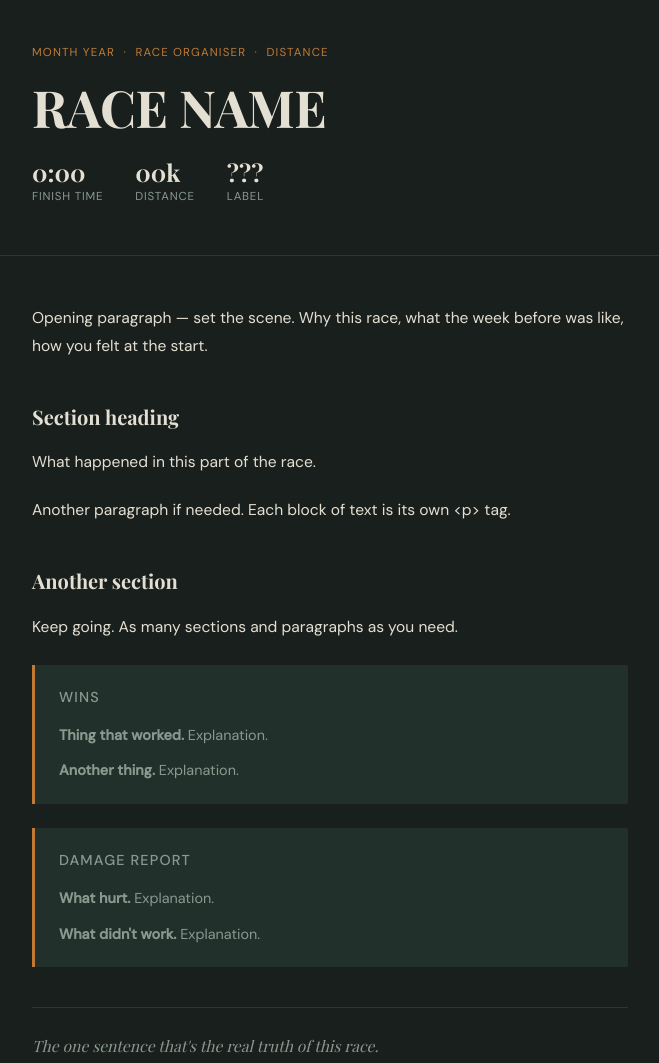
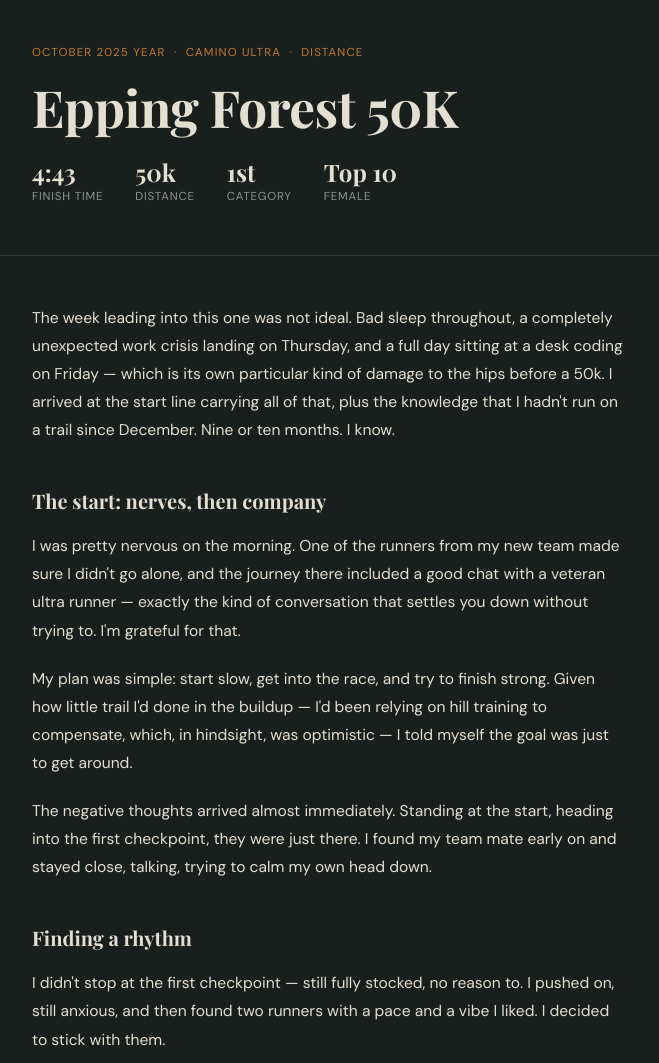
Before and after one commit to VirSicas/ultra-notes, a plain HTML site: page reports/epping-forest-50k.html in a window 1280 px wide. Shown: the part 88-1151 px from the top of the page, without its empty margins (310-969 px from the left). Drawn offline with nearby package versions, Linux system fonts and the light colour scheme; a web font is replaced by a local one.

Commit message:
reports done

```diff
--- a/reports/epping-forest-50k.html
+++ b/reports/epping-forest-50k.html
@@ -3,7 +3,7 @@
 <head>
   <meta charset="UTF-8">
   <meta name="viewport" content="width=device-width, initial-scale=1.0">
-  <title>RACE NAME — Trail and Error</title>  <!-- CHANGE: race name -->
+  <title>Epping Forest 50K — Trail and Error</title>  <!-- CHANGE: race name -->
   <link rel="preconnect" href="https://fonts.googleapis.com">
   <link rel="preconnect" href="https://fonts.gstatic.com" crossorigin>
   <link href="https://fonts.googleapis.com/css2?family=Playfair+Display:ital,wght@0,400;0,700;1,400&family=DM+Sans:ital,wght@0,300;0,400;0,500;1,300&display=swap" rel="stylesheet">
@@ -212,27 +212,32 @@
 <div class="report-header">
 
   <!-- Month Year · Race organiser · Distance -->
-  <p class="report-eyebrow">MONTH YEAR &nbsp;·&nbsp; RACE ORGANISER &nbsp;·&nbsp; DISTANCE</p>
+  <p class="report-eyebrow">October 2025 YEAR &nbsp;·&nbsp; Camino Ultra &nbsp;·&nbsp; DISTANCE</p>
 
   <!-- Race name -->
-  <h1>RACE NAME</h1>
+  <h1>Epping Forest 50K</h1>
 
   <!-- Stats: add or remove stat-block entries as needed -->
   <div class="report-stats">
 
     <div class="stat-block">
-      <span class="stat-value">0:00</span>      <!-- finish time -->
+      <span class="stat-value">4:43</span>      <!-- finish time -->
       <span class="stat-label">Finish time</span>
     </div>
 
     <div class="stat-block">
-      <span class="stat-value">00k</span>       <!-- distance -->
+      <span class="stat-value">50k</span>       <!-- distance -->
       <span class="stat-label">Distance</span>
     </div>
 
     <div class="stat-block">
-      <span class="stat-value">???</span>       <!-- anything honest: position, weather, cokes consumed -->
-      <span class="stat-label">LABEL</span>
+      <span class="stat-value">1st</span>       <!-- anything honest: position, weather, cokes consumed -->
+      <span class="stat-label">Category</span>
+    </div>
+
+    <div class="stat-block">
+      <span class="stat-value">Top 10</span>       <!-- anything honest: position, weather, cokes consumed -->
+      <span class="stat-label">Female</span>
     </div>
 
   </div>
@@ -252,35 +257,56 @@
      ═══════════════════════════════════════════ -->
 <div class="report-body">
 
-  <p>Opening paragraph — set the scene. Why this race, what the week before was like, how you felt at the start.</p>
+  <p>The week leading into this one was not ideal. Bad sleep throughout, a completely unexpected work crisis landing on Thursday, and a full day sitting at a desk coding on Friday — which is its own particular kind of damage to the hips before a 50k. I arrived at the start line carrying all of that, plus the knowledge that I hadn't run on a trail since December. Nine or ten months. I know.</p>
 
-  <h2>Section heading</h2>
+  <h2>The start: nerves, then company</h2>
 
-  <p>What happened in this part of the race.</p>
+  <p>I was pretty nervous on the morning. One of the runners from my new team made sure I didn't go alone, and the journey there included a good chat with a veteran ultra runner — exactly the kind of conversation that settles you down without trying to. I'm grateful for that.</p>
 
-  <p>Another paragraph if needed. Each block of text is its own &lt;p&gt; tag.</p>
+  <p>My plan was simple: start slow, get into the race, and try to finish strong. Given how little trail I'd done in the buildup — I'd been relying on hill training to compensate, which, in hindsight, was optimistic — I told myself the goal was just to get around.</p>
 
-  <h2>Another section</h2>
+  <p>The negative thoughts arrived almost immediately. Standing at the start, heading into the first checkpoint, they were just there. I found my team mate early on and stayed close, talking, trying to calm my own head down.</p>
 
-  <p>Keep going. As many sections and paragraphs as you need.</p>
+  <h2>Finding a rhythm</h2>
+
+  <p>I didn't stop at the first checkpoint — still fully stocked, no reason to. I pushed on, still anxious, and then found two runners with a pace and a vibe I liked. I decided to stick with them.</p>
+
+  <p>One was doing a 50k for the first time. The other was a seasoned ultra runner who knew this race well. We chatted. We walked the hills. I took on more nutrition. And slowly, somewhere in that middle section, the anxiety loosened its grip and I started to actually enjoy myself.</p>
+
+  <p>The caffeine kicked in properly and I felt genuinely good. I left the checkpoint ahead of them, moving well. The section around the 25k mark — watching runners come back towards you, throwing high fives, knowing you're heading back — was one of those moments that reminds you why you sign up for these things. Time disappeared.</p>
+
+  <h2>The third checkpoint and Simon</h2>
+
+  <p>At the third checkpoint I had two cups of electrolyte, which wasn't enough, and a memorable conversation with Simon about, among other things, poo. Race priorities.</p>
+
+  <p>My stomach felt oddly full but I was still thirsty, and I knew I needed another gel and didn't take one. That combination — overfull gut, under-fuelled muscles, no more trail legs — started to show. I took two wrong turns. Not the race's fault; I was tired and lost in my own head and genuinely couldn't interpret what my watch was telling me. The second time I dragged some nearby runners the wrong way with me, which I still feel guilty about. Both times, Simon found me and corrected the route. That man's sense of orientation may have saved my race.</p>
+
+  <h2>The last 7k</h2>
+
+  <p>The last 7k were very hard mentally. My calves had nothing left — not because I'm weak in that area generally, but because trail running uses them in a completely different way and mine hadn't seen proper trail since the previous winter. I had to stop, walk, and give myself an actual out-loud pep talk at one point.</p>
+
+  <p>I switched my watch to countdown mode and ground it out to the finish.</p>
+
 
 
   <!-- CALLOUT BLOCK — good for wins, damage, takeaways. Copy and reuse. -->
   <div class="callout">
     <p class="callout-title">Wins</p>                         <!-- CHANGE: title -->
-    <p><strong>Thing that worked.</strong> Explanation.</p>   <!-- CHANGE: content -->
-    <p><strong>Another thing.</strong> Explanation.</p>
+    <p><strong>Thing that worked.</strong> The race itself — beautiful route, fully stocked checkpoints, well-marked, and genuinely the friendliest atmosphere. I'd recommend it to anyone without hesitation and I'll be back.</p>   <!-- CHANGE: content -->
+    <p><strong>Another thing.</strong> The social running in the middle section: finding people with the right pace and vibe, walking hills together, chatting. That's what pulled me out of a very anxious first half and probably saved the whole race.</p>
+
   </div>
 
   <div class="callout">
-    <p class="callout-title">Damage report</p>
-    <p><strong>What hurt.</strong> Explanation.</p>
-    <p><strong>What didn't work.</strong> Explanation.</p>
+    <p class="callout-title">What didn't work</p>
+    <p><strong>Nutrition</strong> still my weak point. Stomach full but thirsty, skipped a gel I knew I needed. The pattern from previous races: I know what I should do and then don't quite do it at the critical moment.</p>
+    <p><strong>Trail preparation</strong> hill training is not the same as trail running, even if it overlaps. My calves were genuinely destroyed by the terrain by the end. I'd ignored the advice about getting out to somewhere like Greenwich park in the buildup because I assumed the hill work would transfer. It doesn't, not fully.</p>
+    <p><strong>The shoes</strong> barely 10 miles in them at the start. With my very wide feet I have to be careful with anything that isn't an Altra, and these had an uncomfortable upper that I noticed from early on. Never race in almost-new shoes. I know this. I did it anyway.
   </div>
 
 
   <!-- HONEST CLOSE — the one line that sums it up -->
-  <p class="honest-close">The one sentence that's the real truth of this race.</p>
+  <p class="honest-close">I'll be back for this one. With trail legs next time.</p>
 
 </div>
 
@@ -300,7 +326,7 @@
      ═══════════════════════════════════════════ -->
 <footer>
   <span>Trail and Error &nbsp;·&nbsp; Virginia Silió</span>
-  <a href="https://yourusername.github.io/cv">CV &amp; research →</a>
+  <a href="https://Virsicas.github.io/cv">CV &amp; research →</a>
 </footer>
 
 </body>
```
Also changed, not shown: reports/beyond-trails-55k.html (+26 -13 lines), reports/country-to-capital.html (+2 -2 lines).
